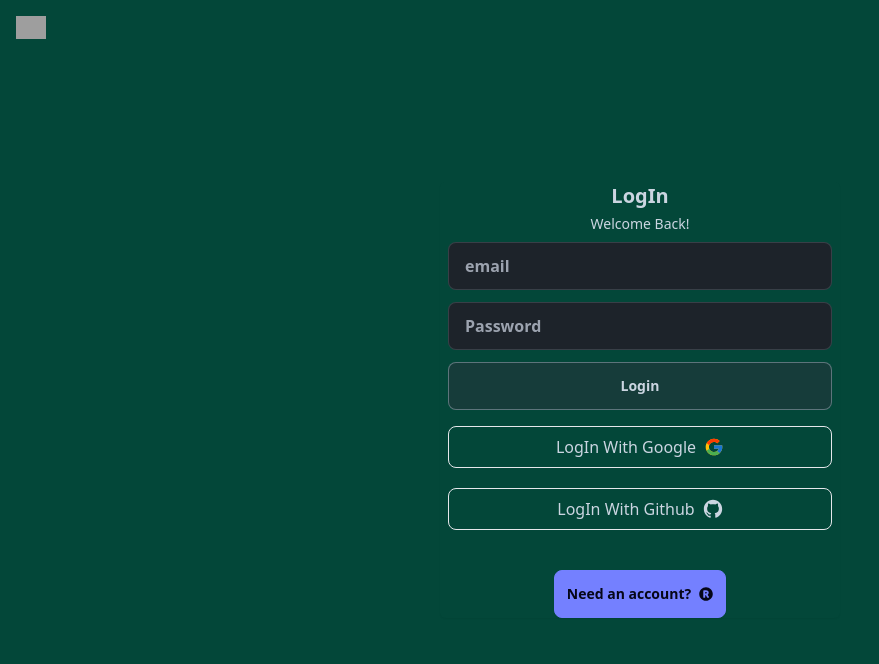
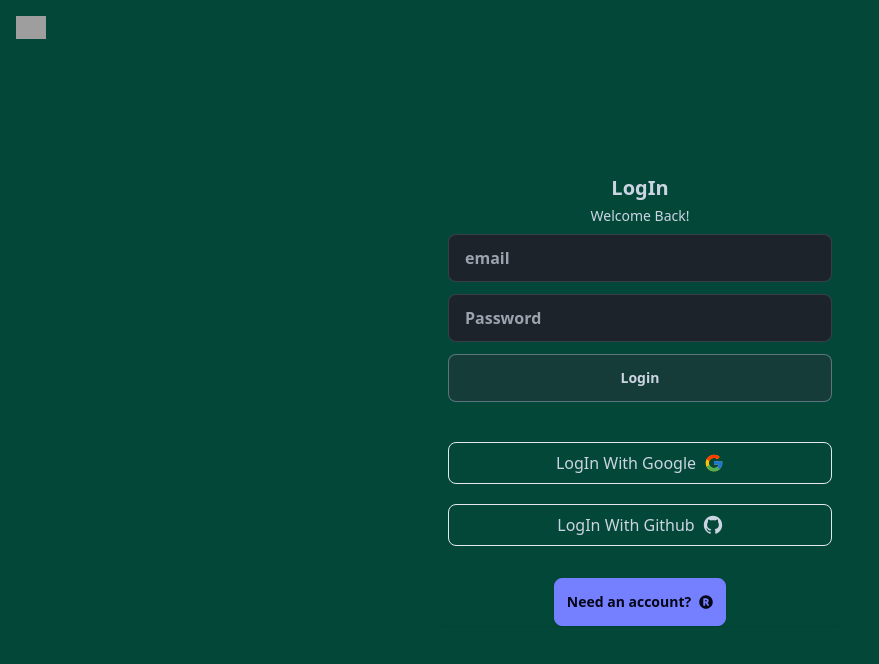
Before and after one commit to YuriyPilipenkoKH/product-mix, a Next.js app: page /login in a window 1280 px wide. Shown: the top 664 px of the page, without its empty margins (0-879 px from the left). Built offline with nearby package versions, Linux system fonts and the light colour scheme; no server answers; grey boxes are pictures that could not be loaded.

Commit message:
added purple color variable and updated border styles in authentication forms

```diff
--- a/src/app/globals.css
+++ b/src/app/globals.css
@@ -20,6 +20,7 @@
   --dark-green: #14532d;
   --red: #b10b26;
   --grey: #888888;
+  --purple: #d20698;
 
   /* Your default theme */
   --background: #eee;
--- a/src/components/auth/SocialLogin.tsx
+++ b/src/components/auth/SocialLogin.tsx
@@ -3,7 +3,7 @@ import SignInButton from '../Button/SignInButton'
 
 const SocialLogin = () => {
   return (
-      <div className='flex flex-col gap-5 p-2 w-[400px]'>
+      <div className='flex flex-col gap-5 px-2 pt-8 w-[400px]'>
         <SignInButton provider='google' />
         <SignInButton provider='github' />
       </div>
--- a/src/components/styles/FormStyles.css
+++ b/src/components/styles/FormStyles.css
@@ -11,7 +11,7 @@
   width: 100%;
 }
 .AuthForm>.highlight-error{
-  border: 2px solid crimson;
+  border: 2px solid var(--purple);
   /* color: #222; */
 }
 .AuthForm>.highlight-success{
@@ -27,7 +27,7 @@
   line-height: 1.25rem/* 20px */;
   padding: 8px 8px;
   border-radius: 0.4rem;
-  border: 2px solid crimson;
+  border: 2px solid var(--purple);
   display: flex;
   align-items: center;
   justify-content: space-between;
```
